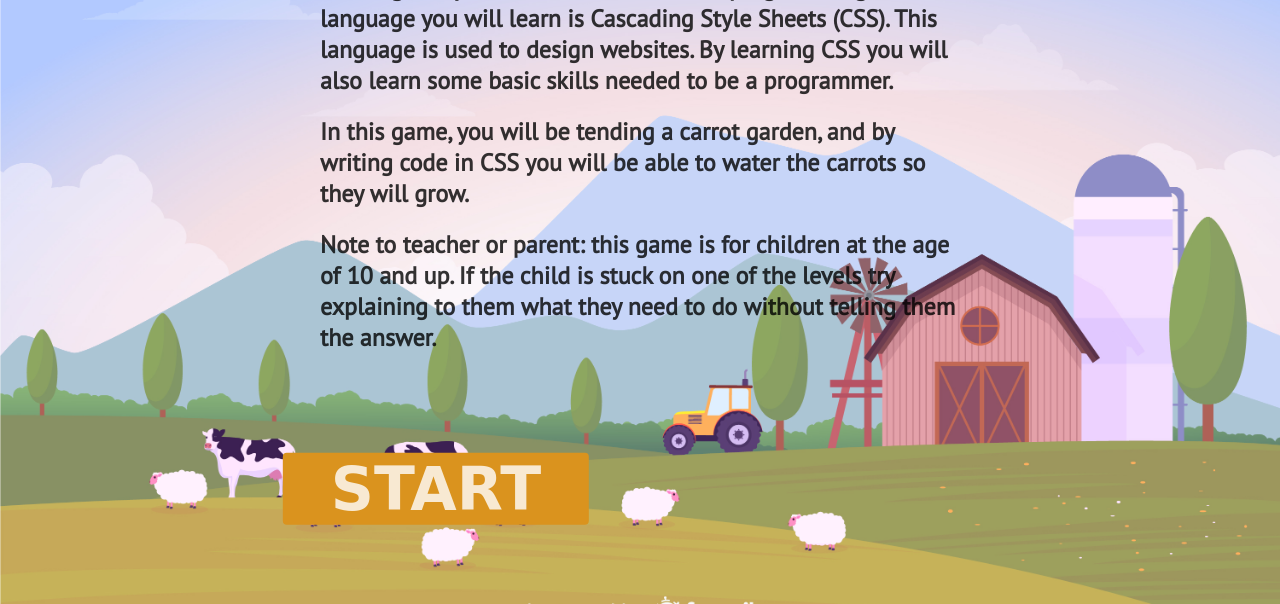
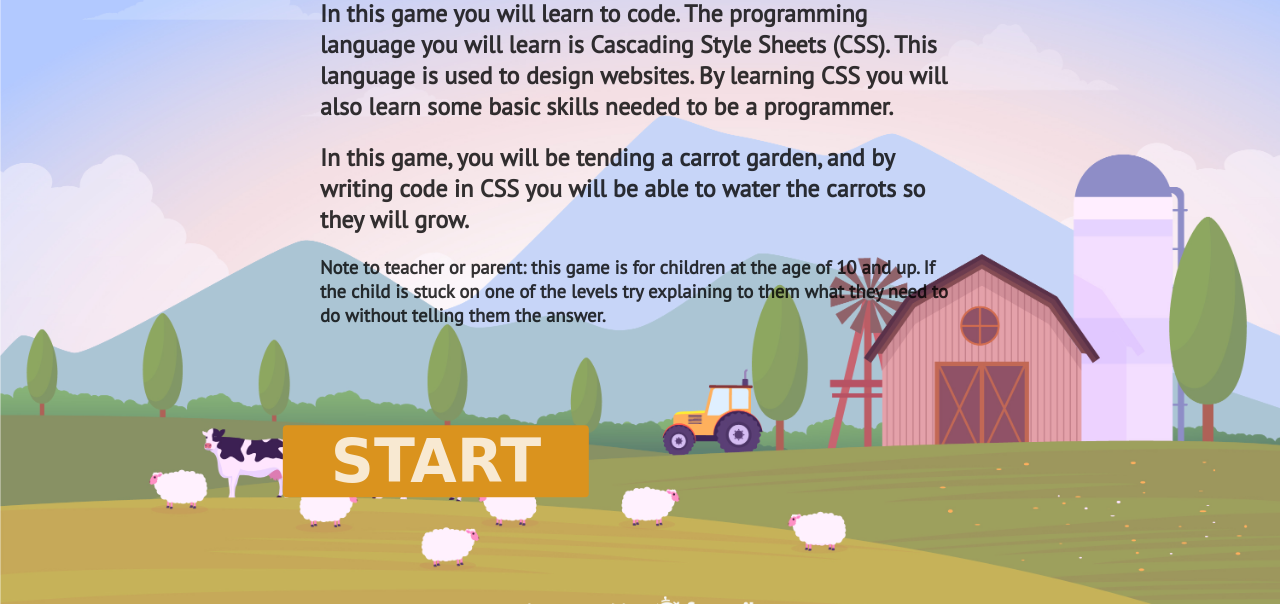
Before and after one commit to vgavis/Carrot-Farm, a website: page start.html in a window 1280 px wide. Shown: the part 196-800 px from the top of the page. Drawn offline with nearby package versions, Linux system fonts and the light colour scheme; a web font is replaced by a local one.

Commit message:
Changed font of note to teacher or parent

```diff
--- a/start.html
+++ b/start.html
@@ -71,7 +71,7 @@
             <h2 class="body">In this game you will learn to code. The programming language you will learn is Cascading Style Sheets (CSS). This language is used to design websites. By learning CSS you will also learn some basic skills needed to be a programmer.
             </h2>
             <h2 class="body">In this game, you will be tending a carrot garden, and by writing code in CSS you will be able to water the carrots so they will grow.</h2>
-            <h2 class="body">Note to teacher or parent: this game is for children at the age of 10 and up. If the child is stuck on one of the levels try explaining to them what they need to do without telling them the answer.</h2>
+            <h3 class="body">Note to teacher or parent: this game is for children at the age of 10 and up. If the child is stuck on one of the levels try explaining to them what they need to do without telling them the answer.</h3>
             <div class="next">
                 <button onclick="location.href='index.html'">Start</button>
             </div>
```
